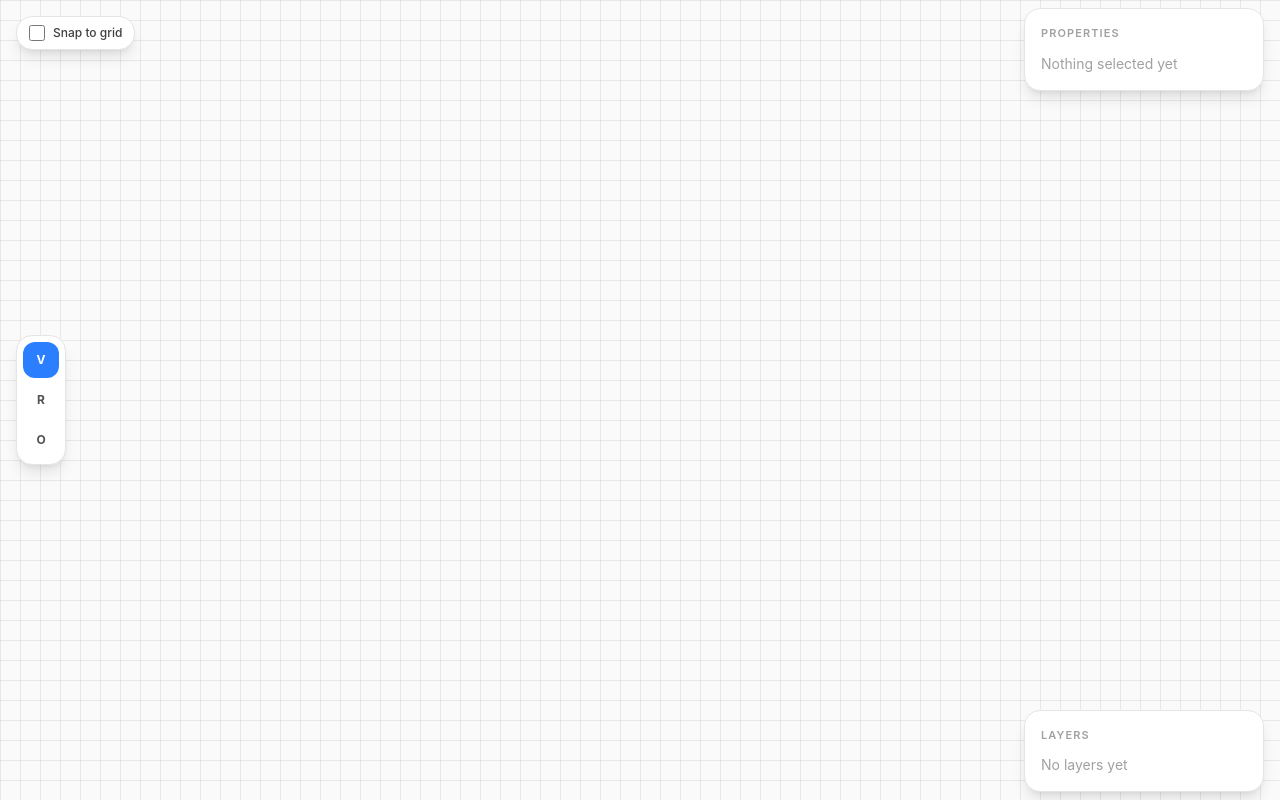
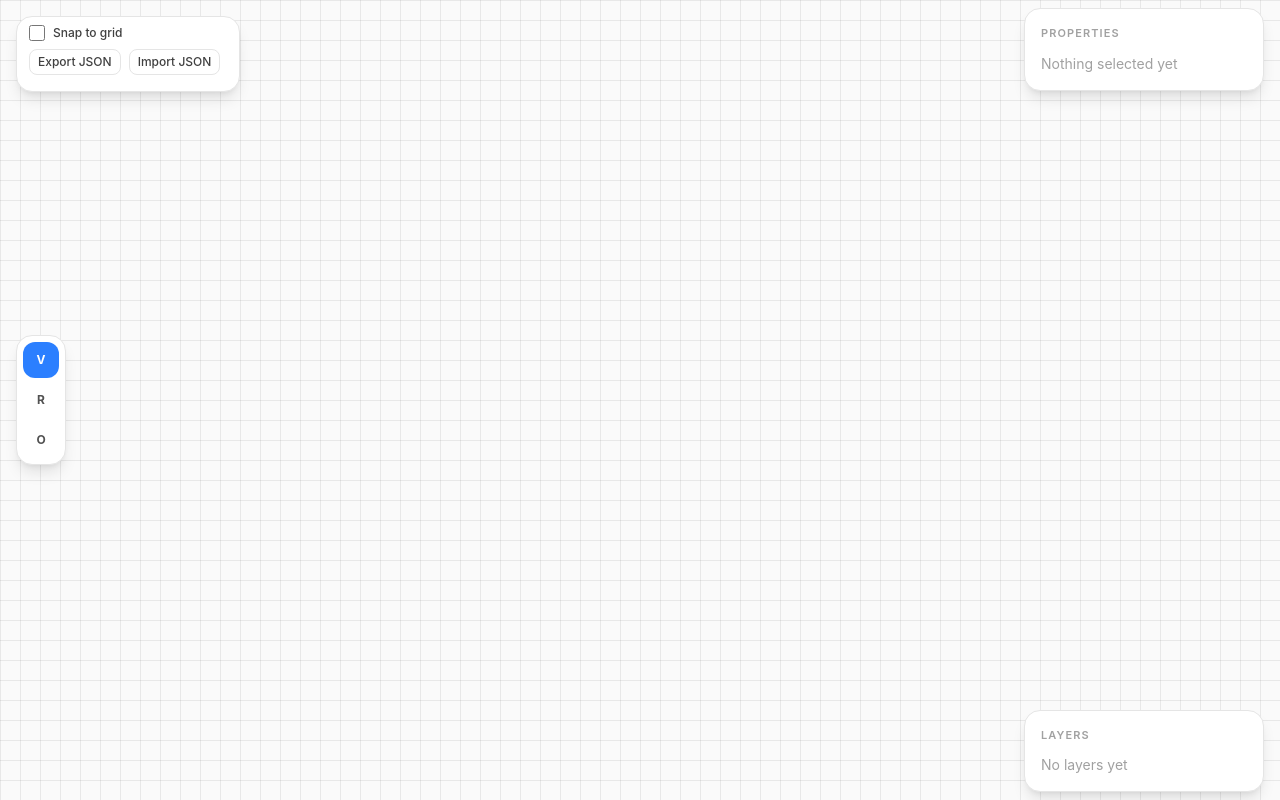
Before and after one commit to evilovv/mini-figma, a React (Vite) app: page / in a window 1280 px wide. Built offline with nearby package versions, Linux system fonts and the light colour scheme.

Commit message:
Добавить экспорт и импорт документа в JSON

```diff
--- a/src/App.tsx
+++ b/src/App.tsx
@@ -1,4 +1,4 @@
-import { useState } from 'react'
+import { useCallback, useEffect, useState } from 'react'
 import { Canvas } from './components/Canvas'
 import { Toolbar } from './components/Toolbar'
 import { PropertiesPanel } from './components/PropertiesPanel'
@@ -6,7 +6,12 @@ import { LayersPanel } from './components/LayersPanel'
 import { OptionsPanel } from './components/OptionsPanel'
 import { useShapes } from './hooks/useShapes'
 import { useHotkeys } from './hooks/useHotkeys'
+import { downloadText, readTextFile } from './utils/file'
+import { withUniqueIds } from './utils/id'
 import { shapeLabel } from './utils/label'
+import { parseDocument, serializeDocument } from './utils/storage'
+
+const STATUS_TTL_MS = 4000
 
 export default function App() {
   const {
@@ -19,10 +24,12 @@ export default function App() {
     updateShape,
     removeShape,
     nudgeShape,
+    replaceShapes,
     select,
   } = useShapes()
 
   const [snap, setSnap] = useState(false)
+  const [status, setStatus] = useState<string | null>(null)
 
   useHotkeys({
     onSelectTool: selectTool,
@@ -30,6 +37,34 @@ export default function App() {
       if (selectedId) removeShape(selectedId)
     },
   })
+
+  useEffect(() => {
+    if (status === null) return
+    const timer = window.setTimeout(() => setStatus(null), STATUS_TTL_MS)
+    return () => window.clearTimeout(timer)
+  }, [status])
+
+  const handleExportJson = useCallback(() => {
+    downloadText(serializeDocument(shapes, true), 'mini-figma.json')
+    setStatus(`Exported ${shapes.length} layers`)
+  }, [shapes])
+
+  const handleImportJson = useCallback(
+    (file: File) => {
+      readTextFile(file)
+        .then((text) => {
+          const parsed = parseDocument(text)
+          if (parsed === null) {
+            setStatus(`Could not read ${file.name}`)
+            return
+          }
+          replaceShapes(withUniqueIds(parsed))
+          setStatus(`Imported ${parsed.length} layers`)
+        })
+        .catch(() => setStatus(`Could not read ${file.name}`))
+    },
+    [replaceShapes],
+  )
 
   const announcement = selectedShape
     ? `${shapeLabel(selectedShape, shapes.findIndex((s) => s.id === selectedShape.id) + 1)} selected`
@@ -50,7 +85,13 @@ export default function App() {
         onUpdateShape={updateShape}
         onMoveShapeByKeyboard={nudgeShape}
       />
-      <OptionsPanel snap={snap} onToggleSnap={setSnap} />
+      <OptionsPanel
+        snap={snap}
+        status={status}
+        onToggleSnap={setSnap}
+        onExportJson={handleExportJson}
+        onImportJson={handleImportJson}
+      />
       <Toolbar tool={tool} onSelectTool={selectTool} />
       <PropertiesPanel shape={selectedShape} onUpdate={updateShape} />
       <LayersPanel
--- a/src/components/OptionsPanel.tsx
+++ b/src/components/OptionsPanel.tsx
@@ -1,11 +1,24 @@
 interface OptionsPanelProps {
   snap: boolean
+  status: string | null
   onToggleSnap: (value: boolean) => void
+  onExportJson: () => void
+  onImportJson: (file: File) => void
 }
 
-export function OptionsPanel({ snap, onToggleSnap }: OptionsPanelProps) {
+const buttonClass =
+  'rounded-lg border border-neutral-200 px-2 py-1 text-xs font-medium text-neutral-700 transition-colors hover:bg-neutral-100 focus-visible:outline-2 focus-visible:outline-offset-2 focus-visible:outline-blue-600'
+
+export function OptionsPanel({
+  snap,
+  status,
+  onToggleSnap,
+  onExportJson,
+  onImportJson,
+}: OptionsPanelProps) {
   return (
-    <aside className="absolute left-4 top-4 z-10 flex items-center gap-2 rounded-2xl border border-neutral-200 bg-white px-3 py-2 shadow-lg">
+    <aside className="absolute left-4 top-4 z-10 flex w-56 flex-col gap-2 rounded-2xl border border-neutral-200 bg-white px-3 py-2 shadow-lg">
+      <div className="flex items-center gap-2">
         <input
           id="snap-to-grid"
           type="checkbox"
@@ -19,6 +32,30 @@ export function OptionsPanel({ snap, onToggleSnap }: OptionsPanelProps) {
         >
           Snap to grid
         </label>
+      </div>
+
+      <div className="flex items-center gap-2">
+        <button type="button" className={buttonClass} onClick={onExportJson}>
+          Export JSON
+        </button>
+        <label className={`${buttonClass} cursor-pointer text-center`}>
+          Import JSON
+          <input
+            type="file"
+            accept="application/json,.json"
+            className="sr-only"
+            onChange={(event) => {
+              const file = event.target.files?.[0]
+              if (file) onImportJson(file)
+              event.target.value = ''
+            }}
+          />
+        </label>
+      </div>
+
+      <p className="m-0 text-xs text-neutral-500" role="status">
+        {status}
+      </p>
     </aside>
   )
 }
--- /dev/null
+++ b/src/utils/file.ts
@@ -0,0 +1,18 @@
+export function downloadBlob(blob: Blob, filename: string): void {
+  const url = URL.createObjectURL(blob)
+  const link = document.createElement('a')
+  link.href = url
+  link.download = filename
+  document.body.append(link)
+  link.click()
+  link.remove()
+  window.setTimeout(() => URL.revokeObjectURL(url), 1000)
+}
+
+export function downloadText(text: string, filename: string, type = 'application/json'): void {
+  downloadBlob(new Blob([text], { type: `${type};charset=utf-8` }), filename)
+}
+
+export function readTextFile(file: File): Promise<string> {
+  return file.text()
+}
--- a/src/utils/id.ts
+++ b/src/utils/id.ts
@@ -1,3 +1,5 @@
+import type { Shape } from '../types/shape'
+
 let counter = 0
 
 function fallbackId(): string {
@@ -14,3 +16,16 @@ export function createShapeId(): string {
   }
   return fallbackId()
 }
+
+export function withUniqueIds(shapes: readonly Shape[]): Shape[] {
+  const seen = new Set<string>()
+  return shapes.map((shape) => {
+    if (!seen.has(shape.id)) {
+      seen.add(shape.id)
+      return shape
+    }
+    const id = createShapeId()
+    seen.add(id)
+    return { ...shape, id }
+  })
+}
--- a/src/utils/storage.ts
+++ b/src/utils/storage.ts
@@ -108,9 +108,9 @@ function repairAll(items: readonly unknown[], raw: string): Shape[] {
   return shapes
 }
 
-export function serializeDocument(shapes: readonly Shape[]): string {
+export function serializeDocument(shapes: readonly Shape[], pretty = false): string {
   const document: ShapeDocument = { version: SCHEMA_VERSION, shapes: [...shapes] }
-  return JSON.stringify(document)
+  return JSON.stringify(document, null, pretty ? 2 : undefined)
 }
 
 export function parseDocument(raw: string): Shape[] | null {
```
Lines whose indentation alone changed are shown as unchanged.
